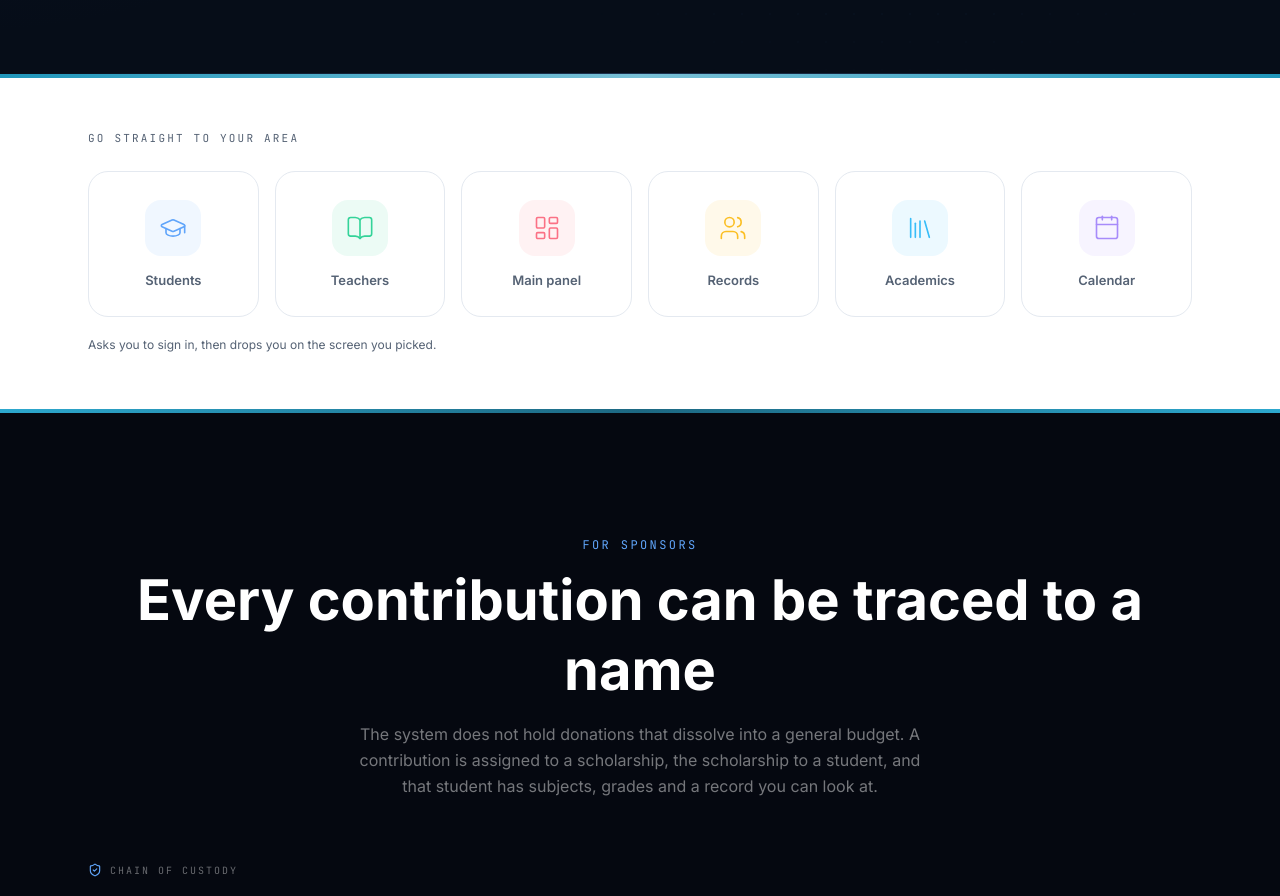
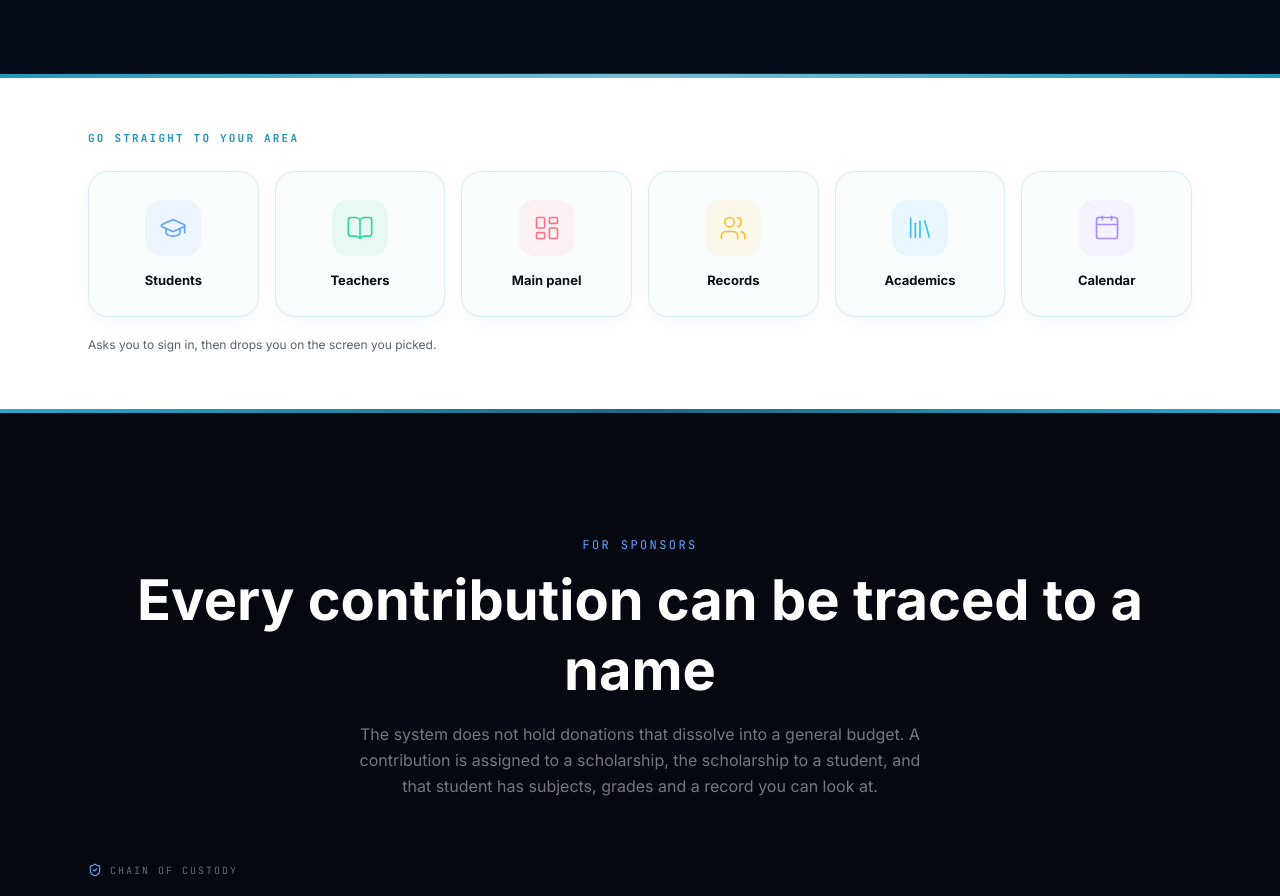
Before and after one commit to Dauris11/Global-Effect-Nexus, a Next.js app: page /en in a window 1280 px wide. Shown: the part 980-1876 px from the top of the page. Built offline with nearby package versions, Linux system fonts and the light colour scheme; no server answers; the database is empty.

Commit message:
Update portales.tsx

```diff
--- a/src/components/landing/portales.tsx
+++ b/src/components/landing/portales.tsx
@@ -27,7 +27,7 @@ export async function Portales() {
 
   return (
     <div>
-      <p className="font-mono text-[11px] uppercase tracking-[0.2em] text-muted-foreground">
+      <p className="font-mono text-[11px] uppercase tracking-[0.2em] text-primary font-bold">
         {t("portalsLabel")}
       </p>
 
@@ -37,20 +37,20 @@ export async function Portales() {
             {/* Each portal card is a standalone styled element using style prop for dynamic colors */}
             <Link
               href={href}
-              className="portal-card group relative flex h-full flex-col items-center overflow-hidden rounded-2xl border border-border bg-card px-4 py-7 text-center focus-visible:outline-none focus-visible:ring-2 focus-visible:ring-ring focus-visible:ring-offset-2"
+              className="portal-card group relative flex h-full flex-col items-center overflow-hidden rounded-2xl border border-primary/15 bg-primary/[0.02] shadow-[0_4px_16px_rgba(29,78,216,0.04)] px-4 py-7 text-center transition-all duration-300 hover:-translate-y-1 hover:border-primary/45 hover:shadow-[0_12px_24px_rgba(29,78,216,0.1)] focus-visible:outline-none focus-visible:ring-2 focus-visible:ring-ring focus-visible:ring-offset-2"
               style={{ "--portal-glow": glow, "--portal-color": color } as React.CSSProperties}
             >
               {/* Animated background sweep on hover */}
               <span
                 aria-hidden
                 className="absolute inset-0 translate-y-full rounded-2xl transition-transform duration-500 ease-[cubic-bezier(0.23,1,0.32,1)] group-hover:translate-y-0"
-                style={{ background: `linear-gradient(135deg, ${color}10 0%, ${color}06 100%)` }}
+                style={{ background: `linear-gradient(135deg, ${color}15 0%, ${color}08 100%)` }}
               />
               {/* Glow ring that expands on hover */}
               <span
                 aria-hidden
                 className="absolute inset-0 rounded-2xl opacity-0 transition-opacity duration-300 group-hover:opacity-100"
-                style={{ boxShadow: `inset 0 0 0 1px ${color}40, 0 0 40px ${glow}` }}
+                style={{ boxShadow: `inset 0 0 0 1px ${color}50, 0 0 40px ${glow}` }}
               />
 
               {/* Icon container with bounce animation */}
@@ -71,7 +71,7 @@ export async function Portales() {
 
               {/* Label slides up */}
               <span
-                className="relative z-10 mt-4 block text-[13px] font-semibold leading-tight text-muted-foreground transition-all duration-300 group-hover:-translate-y-0.5 group-hover:text-foreground"
+                className="relative z-10 mt-4 block text-[13px] font-bold leading-tight text-foreground transition-all duration-300 group-hover:-translate-y-0.5 group-hover:text-primary"
               >
                 {t(`portal_${clave}` as never)}
               </span>
```
